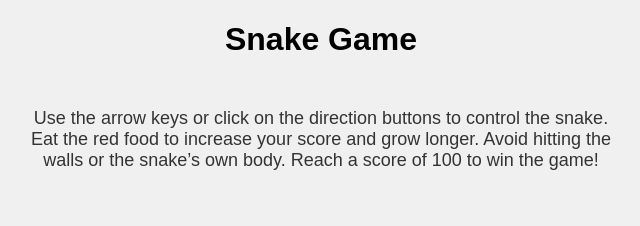
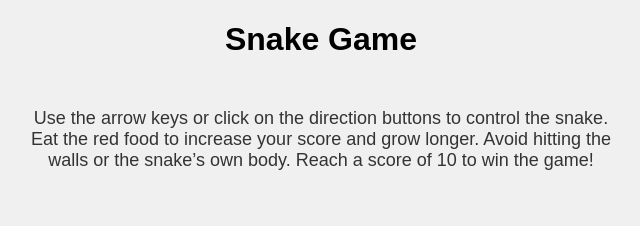
Before and after one commit to Cjwei1991/Snake_Game, a plain HTML site: page index.html in a window 1280 px wide. Shown: the top 226 px of the page, 319-959 px from the left. Drawn offline with Linux system fonts and the light colour scheme.

Commit message:
Update index.html

```diff
--- a/index.html
+++ b/index.html
@@ -15,7 +15,7 @@
         <p>
             Use the arrow keys or click on the direction buttons to control the snake.
             Eat the red food to increase your score and grow longer. Avoid hitting the
-            walls or the snake’s own body. Reach a score of 100 to win the game!
+            walls or the snake’s own body. Reach a score of 10 to win the game!
         </p>
     </div>
     <div id="game-container">
```
